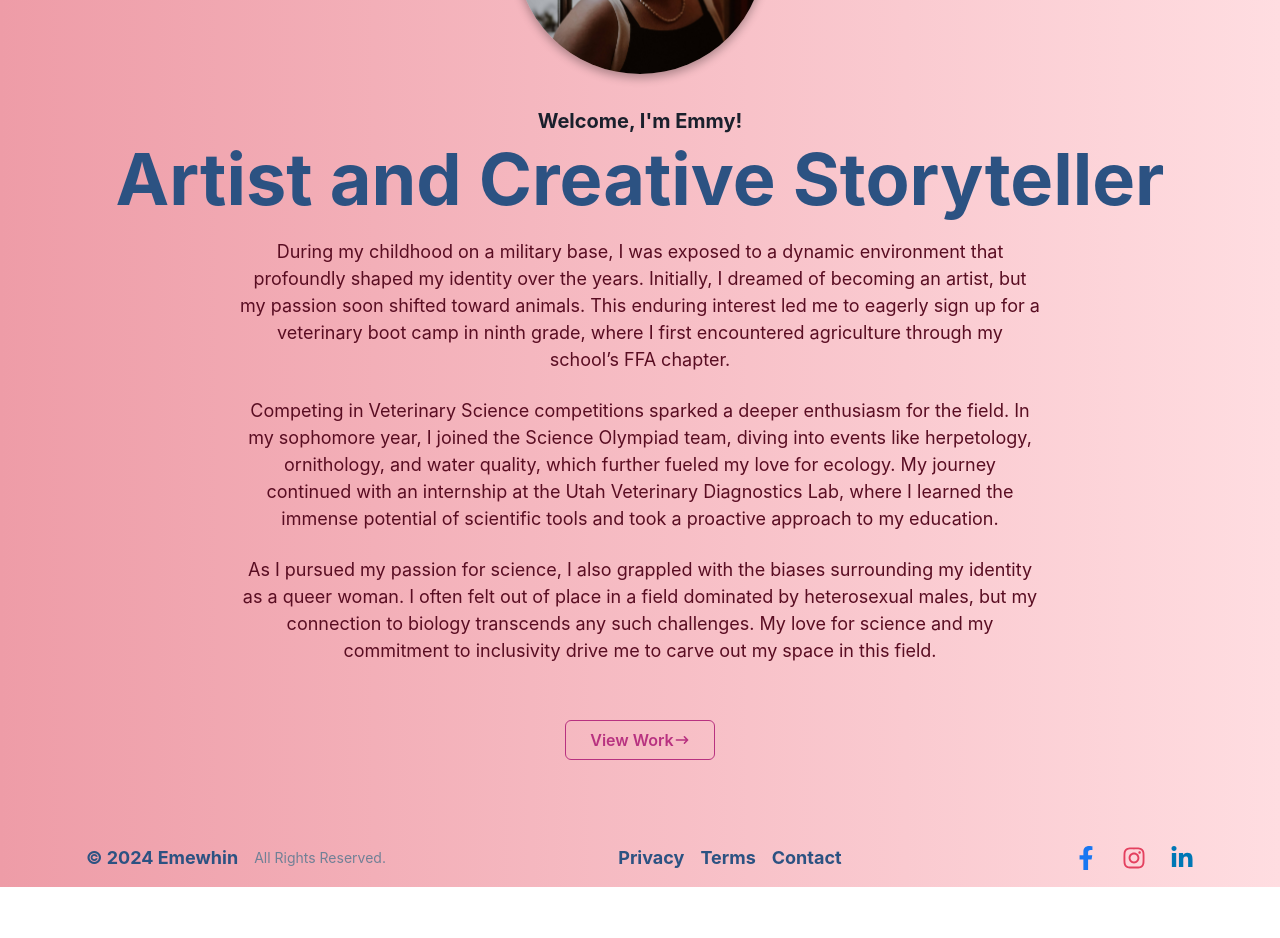
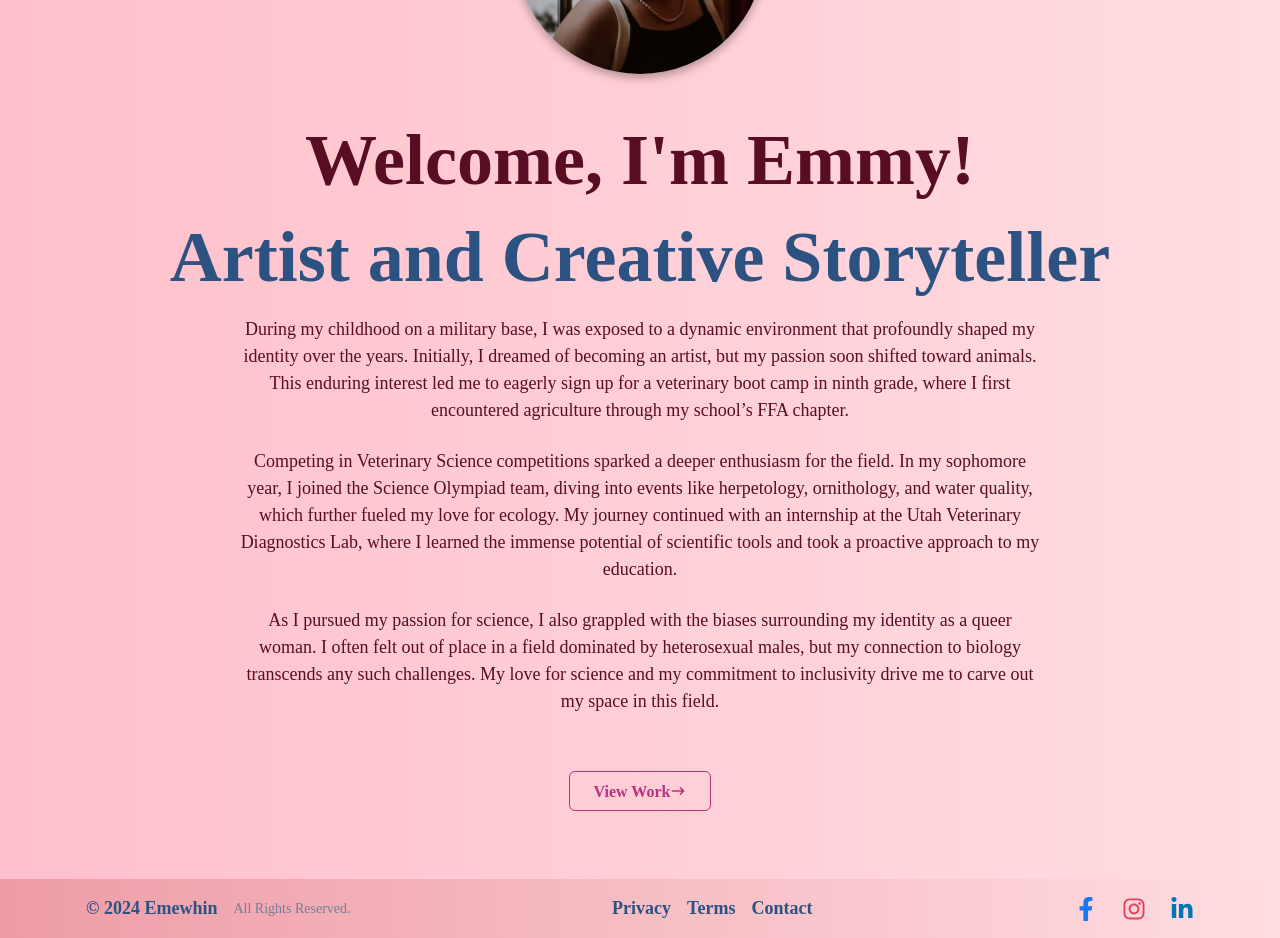
Before and after one commit to Usman-cmd/Emmy_Portfolio, a React (Vite) app: page /#/ in a window 1280 px wide. Shown: the part 320-1258 px from the top of the page. Before the commit the page ends 1207 px from the top, so only its background shows below. Built offline with nearby package versions, Linux system fonts and the light colour scheme.

Commit message:
update....

```diff
--- a/src/components/Footer.jsx
+++ b/src/components/Footer.jsx
@@ -41,11 +41,17 @@ const Footer = () => {
         >
           {/* Footer Left: Copyright */}
           <HStack spacing={4}>
-            <Text fontSize="lg" fontWeight="bold" color={textColor}>
+            <Text
+              fontSize="lg"
+              fontWeight="bold"
+              color={textColor}
+              fontFamily={"Baskerville Old Face"}
+            >
               © 2024 Emewhin
             </Text>
             <Text
               fontSize="sm"
+              fontFamily={"Baskerville Old Face"}
               color={colorMode === "light" ? "gray.500" : "gray.300"}
             >
               All Rights Reserved.
@@ -62,6 +68,7 @@ const Footer = () => {
             {["Privacy", "Terms", "Contact"].map((link) => (
               <RouterLink key={link} to={`/${link.toLowerCase()}`}>
                 <Text
+                  fontFamily={"Baskerville Old Face"}
                   fontSize="lg"
                   fontWeight="bold"
                   color={textColor}
--- a/src/components/Navbar.jsx
+++ b/src/components/Navbar.jsx
@@ -88,7 +88,7 @@ const Navbar = () => {
           >
             {["about", "work", "exhibition", "contact"].map((section) => (
               <RouterLink key={section} to={`/${section}`}>
-                <Text {...navButtonStyle}>
+                <Text {...navButtonStyle} fontFamily={"Baskerville Old Face"}>
                   {section.charAt(0).toUpperCase() + section.slice(1)}
                 </Text>
               </RouterLink>
--- a/src/components/ProjectDetail.jsx
+++ b/src/components/ProjectDetail.jsx
@@ -35,7 +35,7 @@ const ProjectDetail = () => {
     []
   );
   const lightGradient =
-    "linear-gradient(to right, rgb(238, 156, 167), rgb(255, 221, 225))";
+    "linear-gradient(to right, rgb(255,192,203), rgb(255, 221, 225))";
   const darkGradient =
     "linear-gradient(109.6deg, rgb(6, 2, 2) 32.4%, rgb(137, 30, 47) 98.8%)";
   const { isOpen, onOpen, onClose } = useDisclosure();
--- a/src/pages/About.jsx
+++ b/src/pages/About.jsx
@@ -18,22 +18,15 @@ import profile from "../assets/profile/profile.jpg";
 
 const About = () => {
   const lightGradient =
-    "linear-gradient(to right, rgb(238, 156, 167), rgb(255, 221, 225))";
+    "linear-gradient(to right, rgb(255,192,203), rgb(255, 221, 225))";
   const darkGradient =
     "linear-gradient(109.6deg, rgb(6, 2, 2) 32.4%, rgb(137, 30, 47) 98.8%)";
   const { colorMode } = useColorMode();
 
   const bgColor = { light: lightGradient, dark: darkGradient }; // Softer background for contrast
-  <Box
-    bg={colorMode === "light" ? bgColor.light : bgColor.dark}
-    bgGradient={
-      colorMode === "light"
-        ? "linear(to right, rgb(238, 156, 167), rgb(255, 221, 225))"
-        : undefined
-    }
-  ></Box>;
+
   const headingColor = { light: "blue.700", dark: "white" }; // Highlighted headings
-  const textColor = { light: "gray.800", dark: "gray.300" };
+  const textColor = { light: "#590d22", dark: "white" };
   const subTextColor = { light: "#590d22", dark: "#8892b0" };
   const buttonBgColor = { light: "gray.800", dark: "whiteAlpha.200" };
   const buttonTextColor = { light: "white", dark: "white" };
@@ -85,8 +78,10 @@ const About = () => {
           {/* Introduction Section */}
           <Text
             //color="{ light: lightGradient, dark: darkGradient }"
+            fontSize={{ base: "4xl", sm: "5xl", md: "7xl" }}
             fontWeight="bold"
-            fontSize={{ base: "lg", sm: "xl" }}
+            fontFamily={"Baskerville Old Face"}
+            color={textColor[colorMode]}
           >
             Welcome, I'm Emmy!
           </Text>
@@ -96,6 +91,7 @@ const About = () => {
             fontWeight="bold"
             color={headingColor[colorMode]}
             mb={4}
+            fontFamily={"Baskerville Old Face"}
           >
             Artist and Creative Storyteller
           </Heading>
@@ -106,6 +102,7 @@ const About = () => {
             color={subTextColor[colorMode]}
             maxW="800px"
             mb={6}
+            fontFamily={"Baskerville Old Face"}
           >
             During my childhood on a military base, I was exposed to a dynamic
             environment that profoundly shaped my identity over the years.
@@ -120,6 +117,7 @@ const About = () => {
             color={subTextColor[colorMode]}
             maxW="800px"
             mb={6}
+            fontFamily={"Baskerville Old Face"}
           >
             Competing in Veterinary Science competitions sparked a deeper
             enthusiasm for the field. In my sophomore year, I joined the Science
@@ -135,6 +133,7 @@ const About = () => {
             color={subTextColor[colorMode]}
             maxW="800px"
             mb={6}
+            fontFamily={"Baskerville Old Face"}
           >
             As I pursued my passion for science, I also grappled with the biases
             surrounding my identity as a queer woman. I often felt out of place
@@ -168,6 +167,7 @@ const About = () => {
               justifyContent="center"
               alignItems="center"
               textAlign="center"
+              fontFamily={"Baskerville Old Face"}
             >
               View Work
               <span className="ml-3">
--- a/src/pages/Contact.jsx
+++ b/src/pages/Contact.jsx
@@ -24,7 +24,7 @@ import {
 const Contact = () => {
   const { colorMode } = useColorMode();
   const lightGradient =
-    "linear-gradient(to right, rgb(238, 156, 167), rgb(255, 221, 225))";
+    "linear-gradient(to right, rgb(255,192,203), rgb(255, 221, 225))";
   const darkGradient =
     "linear-gradient(109.6deg, rgb(6, 2, 2) 32.4%, rgb(137, 30, 47) 98.8%)";
   const bgColor = { light: lightGradient, dark: darkGradient }; // Match About page bg color
@@ -51,6 +51,7 @@ const Contact = () => {
               fontSize={{ base: "4xl", sm: "5xl", md: "6xl" }}
               fontWeight="bold"
               color={headingColor[colorMode]}
+              fontFamily={"Baskerville Old Face"}
               mr={4} // Add some margin to the right for spacing
             >
               Get In Touch
@@ -61,6 +62,7 @@ const Contact = () => {
             color={subTextColor[colorMode]}
             maxW="800px"
             mb={6}
+            fontFamily={"Baskerville Old Face"}
           >
             Whether you want to discuss a project, ask questions, or just say
             hi, I’d love to hear from you! You can reach me through the form
@@ -122,10 +124,15 @@ const Contact = () => {
             <Text
               fontSize={{ base: "md", sm: "lg" }}
               color={subTextColor[colorMode]}
+              fontFamily={"Baskerville Old Face"}
               maxW="800px"
             >
               Submit the form below or shoot me an email at{" "}
-              <Text as="span" fontWeight="bold">
+              <Text
+                as="span"
+                fontWeight="bold"
+                fontFamily={"Baskerville Old Face"}
+              >
                 emelinemharty@gmail.com
               </Text>
             </Text>
@@ -142,6 +149,7 @@ const Contact = () => {
                 <Input
                   bg={inputBgColor[colorMode]}
                   color={inputTextColor[colorMode]}
+                  fontFamily={"Baskerville Old Face"}
                   placeholder="Your Name"
                   name="name"
                   mb={4}
@@ -150,6 +158,7 @@ const Contact = () => {
                 <Input
                   bg={inputBgColor[colorMode]}
                   color={inputTextColor[colorMode]}
+                  fontFamily={"Baskerville Old Face"}
                   placeholder="Your Email"
                   type="email"
                   name="email"
@@ -159,6 +168,7 @@ const Contact = () => {
                 <Textarea
                   bg={inputBgColor[colorMode]}
                   color={inputTextColor[colorMode]}
+                  fontFamily={"Baskerville Old Face"}
                   placeholder="Your Message"
                   name="message"
                   rows={6}
@@ -174,6 +184,7 @@ const Contact = () => {
                   px={8}
                   py={3}
                   mx="auto"
+                  fontFamily={"Baskerville Old Face"}
                   _hover={{
                     bg: "pink.600",
                     color: "white",
--- a/src/pages/Exhibition.jsx
+++ b/src/pages/Exhibition.jsx
@@ -18,7 +18,7 @@ import exhibitionImage from "../assets/exhibition/Exhibition.png"; // Replace wi
 const Exhibition = () => {
   const { colorMode } = useColorMode();
   const lightGradient =
-    "linear-gradient(to right, rgb(238, 156, 167), rgb(255, 221, 225))";
+    "linear-gradient(to right, rgb(255,192,203), rgb(255, 221, 225))";
   const darkGradient =
     "linear-gradient(109.6deg, rgb(6, 2, 2) 32.4%, rgb(137, 30, 47) 98.8%)";
   const bgColor = { light: lightGradient, dark: darkGradient }; // Softer background for contrast
@@ -49,6 +49,7 @@ const Exhibition = () => {
             fontWeight="bold"
             color={headingColor[colorMode]}
             mb={4}
+            fontFamily={"Baskerville Old Face"}
           >
             Utah Queer Spectra Art Festival{" "}
           </Heading>
@@ -59,6 +60,7 @@ const Exhibition = () => {
             color={subTextColor[colorMode]}
             maxW="800px"
             mb={6}
+            fontFamily={"Baskerville Old Face"}
           >
             The Utah Queer Spectra Art Festival is an annual event celebrating
             LGBTQ+ art and culture in Utah. It typically features a diverse
--- a/src/pages/Work.jsx
+++ b/src/pages/Work.jsx
@@ -17,7 +17,7 @@ import { FiChevronLeft, FiChevronRight } from "react-icons/fi";
 const Work = () => {
   const { colorMode } = useColorMode();
   const lightGradient =
-    "linear-gradient(to right, rgb(238, 156, 167), rgb(255, 221, 225))";
+    "linear-gradient(to right, rgb(255,192,203), rgb(255, 221, 225))";
   const darkGradient =
     "linear-gradient(109.6deg, rgb(6, 2, 2) 32.4%, rgb(137, 30, 47) 98.8%)";
   const bgColor = { light: lightGradient, dark: darkGradient };
@@ -49,8 +49,9 @@ const Work = () => {
         {/* Heading */}
         <Text
           //color="#590d22"
+          fontFamily={"Baskerville Old Face"}
           fontWeight="bold"
-          fontSize={{ base: "lg", sm: "xl" }}
+          fontSize={{ base: "2xl", sm: "4xl" }}
         >
           Hi, my name is
         </Text>
@@ -59,6 +60,7 @@ const Work = () => {
           fontSize={{ base: "3xl", sm: "4xl", md: "5xl", lg: "7xl" }}
           fontWeight="bold"
           color={headingColor[colorMode]}
+          fontFamily={"Baskerville Old Face"}
           mb={2}
         >
           Emmy
@@ -69,6 +71,7 @@ const Work = () => {
           color={subTextColor[colorMode]}
           maxW="700px"
           mb={4}
+          fontFamily={"Baskerville Old Face"}
         >
           I'm an Artist and I’m thrilled to share my creative journey with you.
         </Text>
@@ -133,6 +136,7 @@ const MemoizedThumbnail = React.memo(({ item, onClick }) => (
         color="white"
         textAlign="center"
         textShadow="0 2px 4px rgba(0, 0, 0, 0.8)"
+        fontFamily={"Baskerville Old Face"}
       >
         {item.name}
       </Heading>
```
